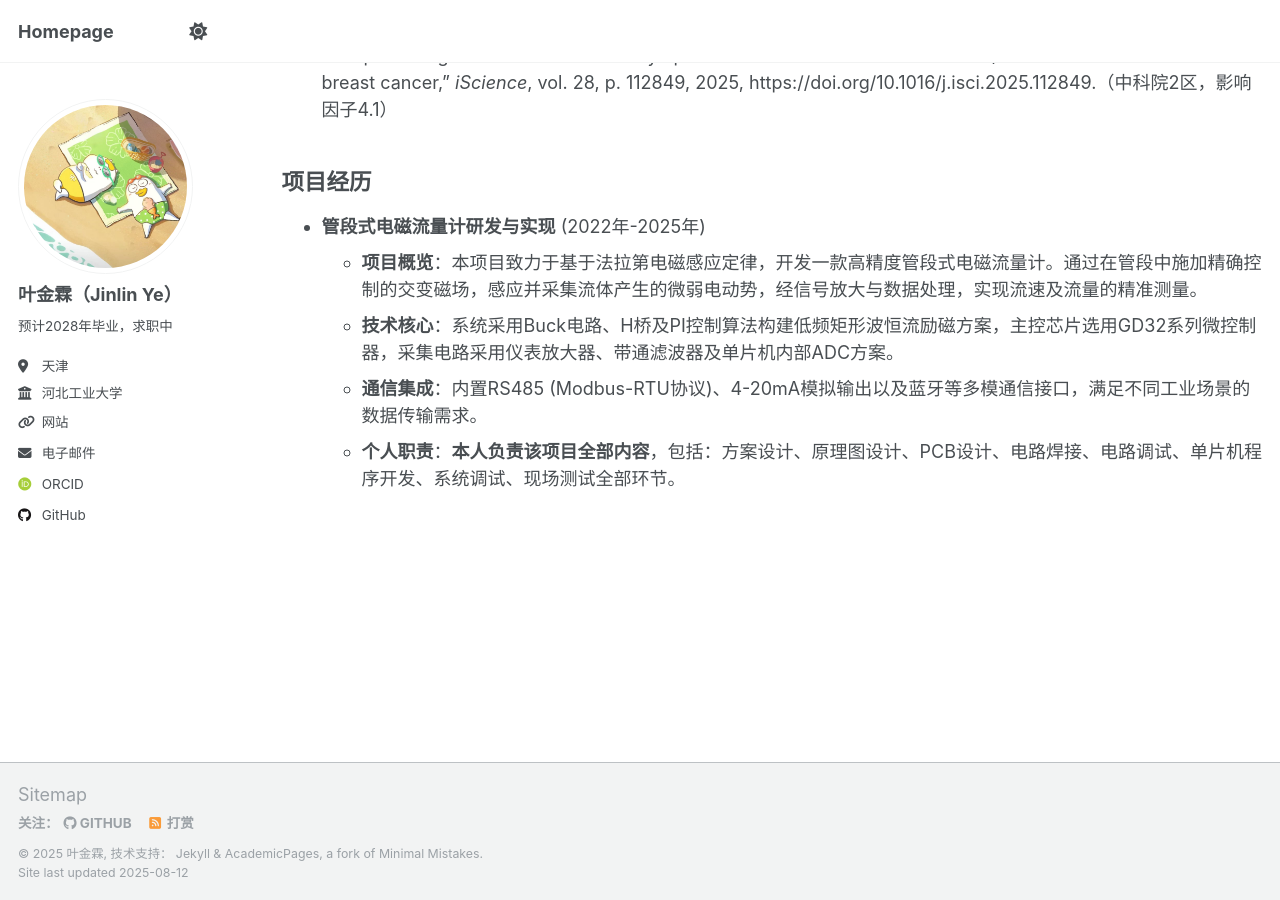
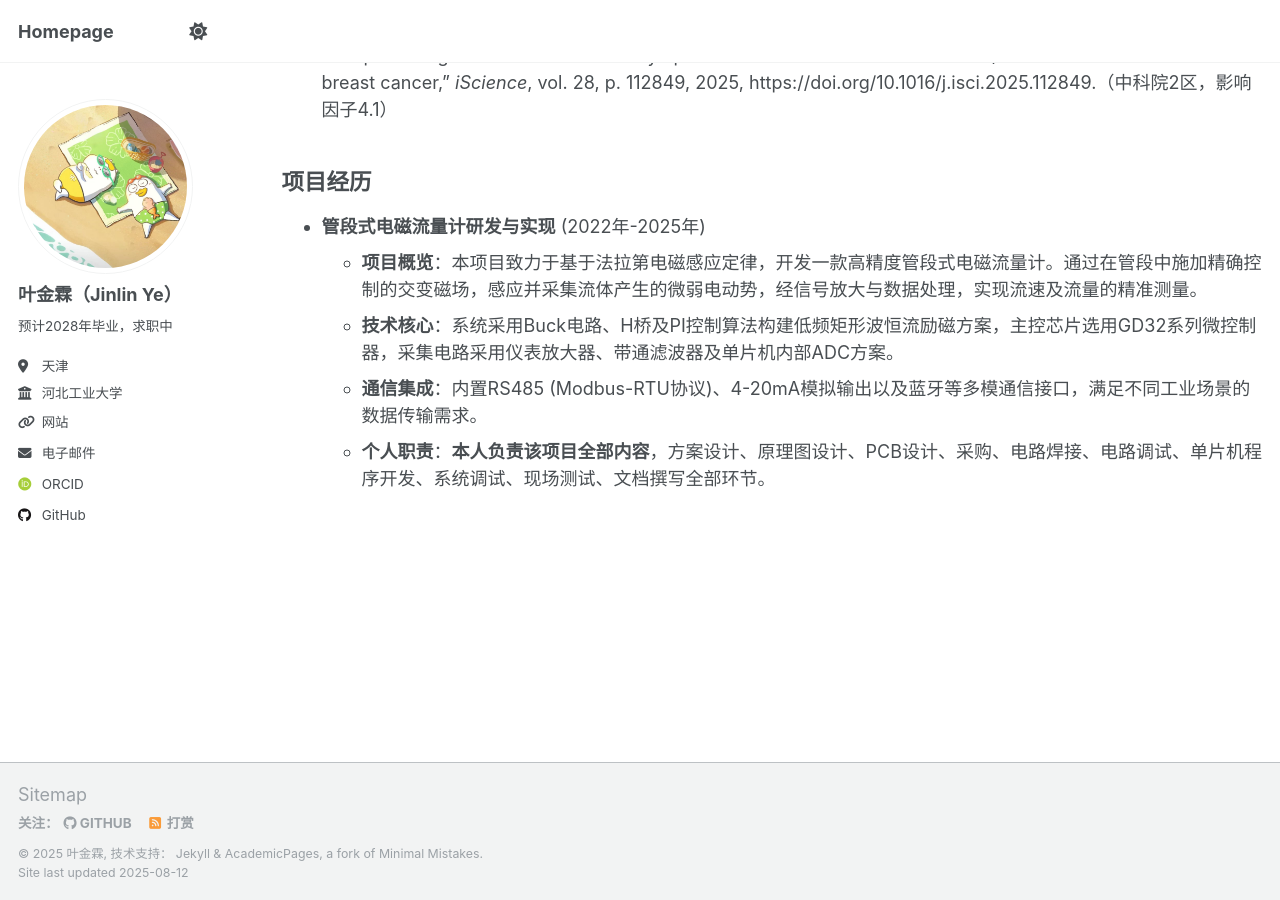
Before and after one commit to JinlinYY/JinlinYY.github.io, a Jekyll site: the page built from _pages/cv.md, in a window 1280 px wide and 900 px high, scrolled down 931 px. Built offline with Jekyll 4.4.1, drawn with Linux system fonts in a browser that asks for light colours; some web fonts are replaced; a script that is not in the unit is left out.

Commit message:
Update cv.md

```diff
--- a/_pages/cv.md
+++ b/_pages/cv.md
@@ -35,4 +35,4 @@ redirect_from:
     * **项目概览**：本项目致力于基于法拉第电磁感应定律，开发一款高精度管段式电磁流量计。通过在管段中施加精确控制的交变磁场，感应并采集流体产生的微弱电动势，经信号放大与数据处理，实现流速及流量的精准测量。
     * **技术核心**：系统采用Buck电路、H桥及PI控制算法构建低频矩形波恒流励磁方案，主控芯片选用GD32系列微控制器，采集电路采用仪表放大器、带通滤波器及单片机内部ADC方案。
     * **通信集成**：内置RS485 (Modbus-RTU协议)、4-20mA模拟输出以及蓝牙等多模通信接口，满足不同工业场景的数据传输需求。
-    * **个人职责**：**本人负责该项目全部内容**，包括：方案设计、原理图设计、PCB设计、电路焊接、电路调试、单片机程序开发、系统调试、现场测试全部环节。
+    * **个人职责**：**本人负责该项目全部内容**，方案设计、原理图设计、PCB设计、采购、电路焊接、电路调试、单片机程序开发、系统调试、现场测试、文档撰写全部环节。
```
